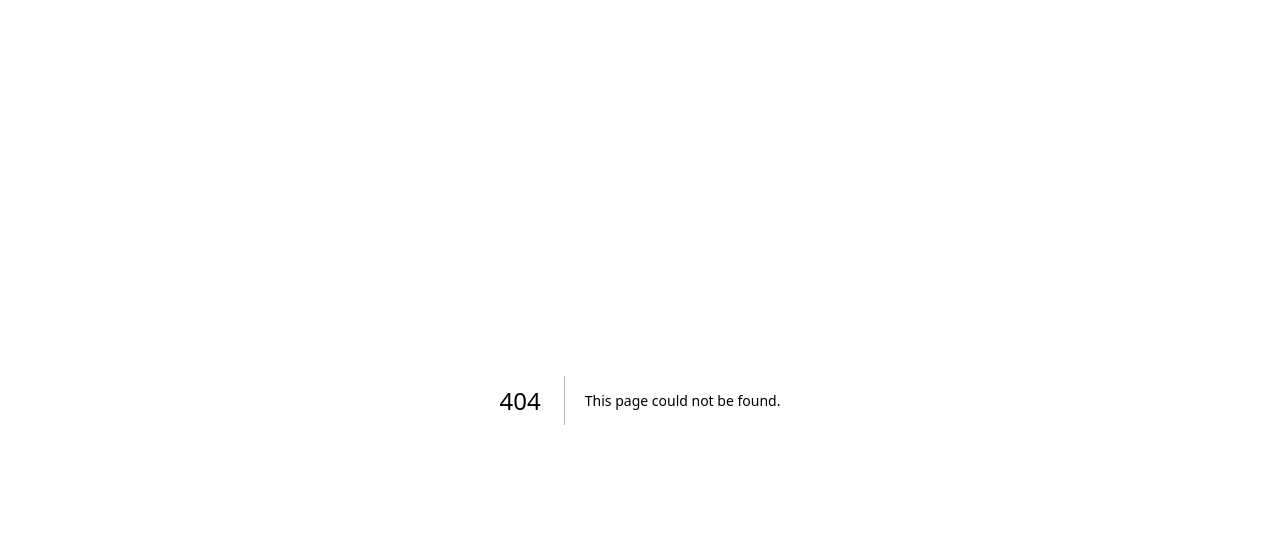
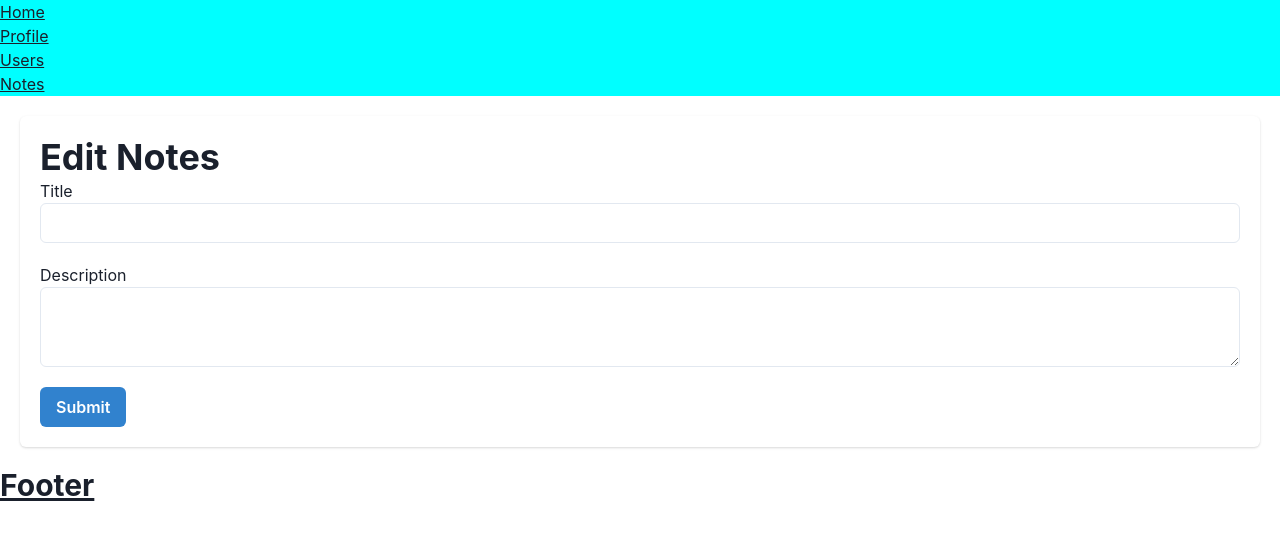
Before and after one commit to apin25/nextjs-bootcamp, a Next.js app in the folder belajar/: page /notes/edit/1 in a window 1280 px wide. Before the commit this address had no page. Shown: the top 540 px of the page. Built offline with nearby package versions, Linux system fonts and the light colour scheme; no server answers.

Commit message:
tugasday13-finished

```diff
--- a/belajar/pages/notes/add.jsx
+++ b/belajar/pages/notes/add.jsx
@@ -10,10 +10,12 @@ import {
   Input
 } from "@chakra-ui/react";
 import { useState } from "react";
+import { useRouter } from "next/router";
 const LayoutComponent = dynamic(() => import("@/layout"));
 
 export default function AddNotes() {
   const [notes, setNotes] = useState({title:"",description:""});
+  const router = useRouter();
   const HandleSubmit = async () => {
     try{
         const response = await fetch(
@@ -26,7 +28,9 @@ export default function AddNotes() {
           }
         );
         const result = await response.json()
-        console.log("result =>",result)
+        if (result?.success) {
+          router.push("/notes");
+        }
     } catch (error){
 
     }
--- /dev/null
+++ b/belajar/pages/notes/edit/[id].jsx
@@ -0,0 +1,82 @@
+import dynamic from "next/dynamic";
+import {
+  Grid,
+  GridItem,
+  Card,
+  Heading,
+  Text,
+  Button,
+  Textarea,
+  Input,
+} from "@chakra-ui/react";
+import { useState, useEffect } from "react";
+import { useRouter } from "next/router";
+const LayoutComponent = dynamic(() => import("@/layout"));
+export default function EditNotes() {
+  const router = useRouter();
+  const [notes, setNotes] = useState({ title: "", description: "" });
+  const { id } = router?.query;
+  const HandleSubmit = async () => {
+    try {
+      const response = await fetch(`https://service.pace-unv.cloud/api/notes/update/${id}`, {
+        method: "PATCH",
+        headers: {
+          "Content-Type": "application/json",
+        },
+        body: JSON.stringify({ title: notes?.title, description: notes?.description}),
+      });
+      const result = await response.json();
+      if (result?.success) {
+        router.push("/notes");
+      }
+    } catch (error) {}
+  };
+  useEffect(() => {
+    async function fetchingData() {
+      const res = await fetch(`https://service.pace-unv.cloud/api/notes/${id}`, {
+        method: "GET",
+        headers: {
+          "Content-Type": "application/json",
+        },
+      });
+      const listNotes = await res.json();
+      setNotes(listNotes?.data);
+    }
+    fetchingData();
+  }, [id]);
+  return (
+    <>
+      <LayoutComponent metaTitle="Notes">
+        <Card margin="5" padding="5">
+          <Heading>Edit Notes</Heading>
+          <Grid gap="5">
+            <GridItem>
+              <Text>Title</Text>
+              <Input
+                type="text"
+                onChange={(event) =>
+                  setNotes({ ...notes, title: event.target.value })
+                }
+                value={notes?.title || ''}
+              />
+            </GridItem>
+            <GridItem>
+              <Text>Description</Text>
+              <Textarea
+              value={notes?.description || ''}
+                onChange={(event) =>
+                  setNotes({ ...notes, description: event.target.value })
+                }
+              />
+            </GridItem>
+            <GridItem>
+              <Button colorScheme="blue" onClick={() => HandleSubmit()}>
+                Submit
+              </Button>
+            </GridItem>
+          </Grid>
+        </Card>
+      </LayoutComponent>
+    </>
+  );
+}
--- a/belajar/pages/notes/index.jsx
+++ b/belajar/pages/notes/index.jsx
@@ -1,46 +1,95 @@
 import dynamic from "next/dynamic";
-import { Flex, Grid, GridItem,Card, CardBody, CardHeader, Heading, Text, Button, Box, CardFooter } from "@chakra-ui/react";
+import {
+  Box,
+  Flex,
+  Grid,
+  GridItem,
+  Card,
+  CardBody,
+  CardHeader,
+  CardFooter,
+  Heading,
+  Text,
+  Button,
+} from "@chakra-ui/react";
+import { useRouter } from "next/router";
 import { useEffect, useState } from "react";
-import { useRouter } from "next/router";
+
 const LayoutComponent = dynamic(() => import("@/layout"));
 
 export default function Notes() {
-  const [notes, setNotes] = useState();
   const router = useRouter();
+  const [notes, setNotes] = useState([]);
+
+  // Handle deleting a note
+  const HandleDelete = async (id) => {
+    try {
+      const response = await fetch(
+        `https://service.pace-unv.cloud/api/notes/delete/${id}`,
+        {
+          method: "DELETE",
+        }
+      );
+
+      if (response.ok) {
+        const result = await response.json();
+        if (result?.success) {
+          // Refresh the notes list after deleting a note
+          setNotes((prevNotes) => prevNotes.filter((note) => note.id !== id));
+        }
+      } else {
+        console.error("Failed to delete the note");
+      }
+    } catch (error) {
+      console.error("An error occurred while deleting the note", error);
+    }
+  };
+
   useEffect(() => {
-    async function fetchingData(){
+    async function fetchingData() {
       const res = await fetch("https://service.pace-unv.cloud/api/notes");
       const listNotes = await res.json();
-      setNotes(listNotes);
+      setNotes(listNotes?.data || []); // Set default to an empty array if data is null or undefined
     }
     fetchingData();
-  }, [])
-  console.log("notes =>", notes);
+  }, []);
+
   return (
     <>
       <LayoutComponent metaTitle="Notes">
         <Box padding="5">
           <Flex justifyContent="end">
-        <Button colorScheme="blue" onClick={()=> router.push("/notes/add")}>Add Notes</Button>
+            <Button
+              colorScheme="blue"
+              onClick={() => router.push("/notes/add")}
+            >
+              Add Notes
+            </Button>
           </Flex>
           <Flex>
-          <Grid templateColumns="repeat(5, 1fr)" gap={6}>
-            {notes?.data?.map((item) => (
-              <GridItem>
+            <Grid templateColumns="repeat(3, 1fr)" gap={5}>
+              {notes.map((item) => (
+                <GridItem key={item.id}>
                   <Card>
                     <CardHeader>
-                    <Heading>{item?.title}</Heading>
+                      <Heading>{item.title}</Heading>
                     </CardHeader>
                     <CardBody>
-                    <Text>{item?.description}</Text>
+                      <Text>{item.description}</Text>
                     </CardBody>
-                  <CardFooter
-                    justify="space-between"
-                    flexWrap="wrap">
-                    <Button flex="1" variant="ghost">
+                    <CardFooter justify="space-between" flexWrap="wrap">
+                      <Button
+                        onClick={() => router.push(`/notes/edit/${item.id}`)}
+                        flex="1"
+                        variant="ghost"
+                      >
                         Edit
                       </Button>
-                    <Button flex="1" variant="ghost" bgColor={"red.500"}>
+                      <Button
+                        onClick={() => HandleDelete(item.id)}
+                        flex="1"
+                        colorScheme="red"
+                      >
                         Delete
                       </Button>
                     </CardFooter>
@@ -54,9 +103,3 @@ export default function Notes() {
     </>
   );
 }
-
-// export async function getStaticProps() {
-//   const res = await fetch("https://service.pace-unv.cloud/api/notes");
-//   const notes = await res.json();
-//   return { props: { notes }, revalidate:10 };
-// }
```
Lines whose indentation alone changed are shown as unchanged.
